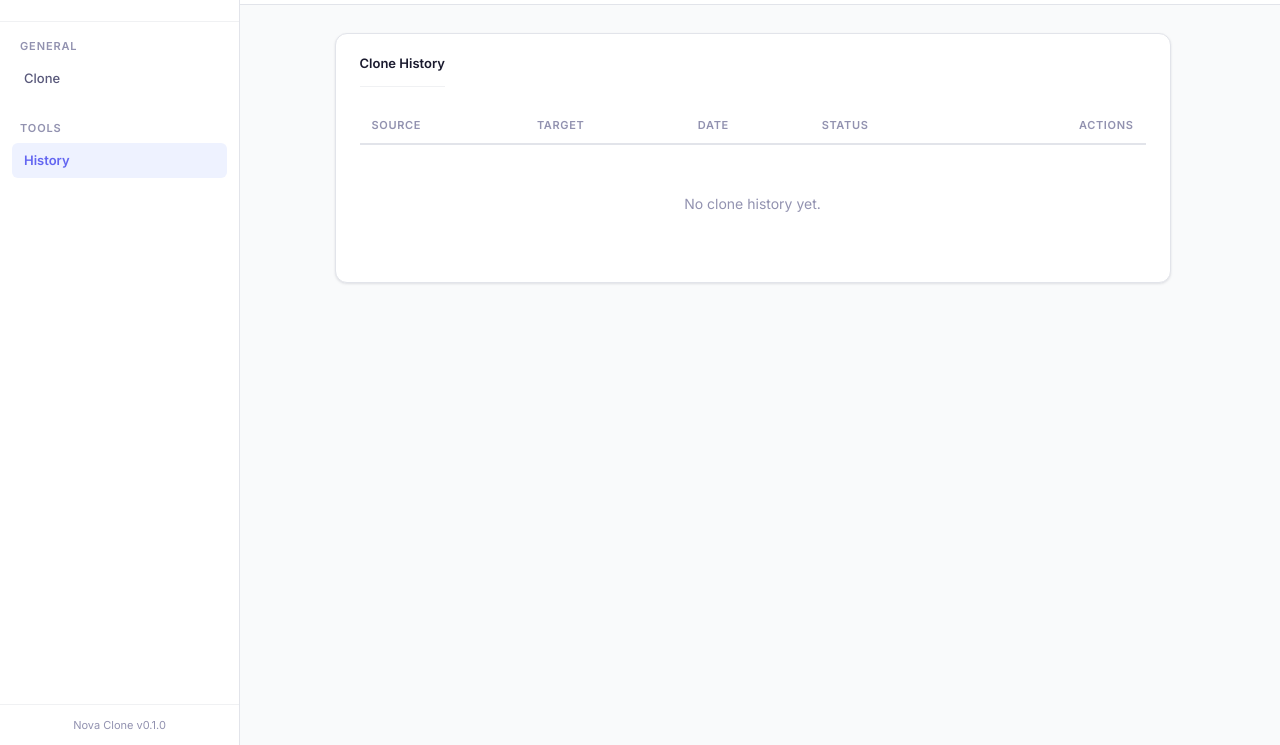
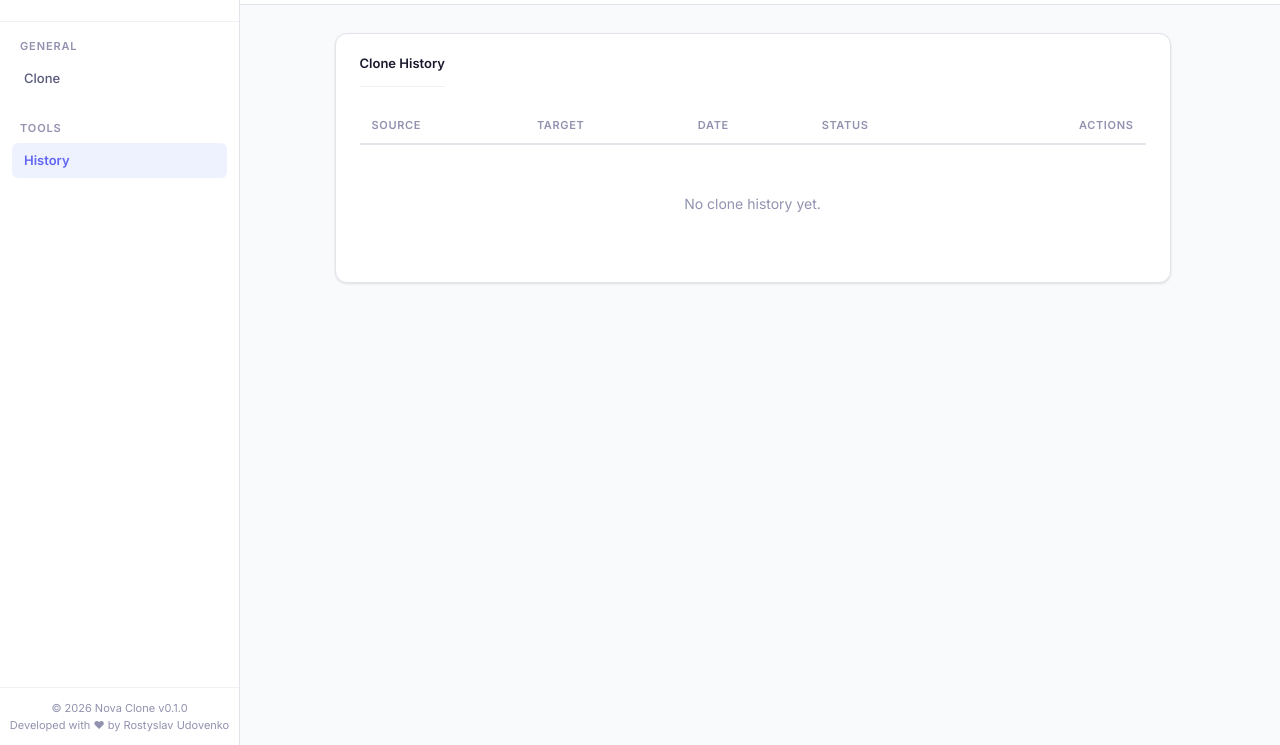
Before and after one commit to rostyslavudovenko/nova-clone, a website built with Vite: page history.html in a window 1280 px wide. Shown: the part 55-800 px from the top of the page. Built offline with nearby package versions, Linux system fonts and the light colour scheme.

Commit message:
feat: add developer credit to sidebar footer in history and index pages

```diff
--- a/history.html
+++ b/history.html
@@ -34,7 +34,10 @@
             </a>
           </div>
         </nav>
-        <div class="sidebar-footer">Nova Clone v0.1.0</div>
+        <div class="sidebar-footer">
+          <div>&copy; 2026 Nova Clone v0.1.0</div>
+          <div>Developed with &hearts; by Rostyslav Udovenko</div>
+        </div>
       </aside>
 
       <div class="main-content">
--- a/src/ui/styles/layout/_sidebar.scss
+++ b/src/ui/styles/layout/_sidebar.scss
@@ -109,7 +109,7 @@
 }
 
 .sidebar-footer {
-  padding: 12px;
+  padding: 12px 8px;
   border-top: 1px solid var(--border-light);
   font-size: 11px;
   color: var(--ink-tertiary);
```
Also changed, not shown: index.html (+4 -1 lines).
